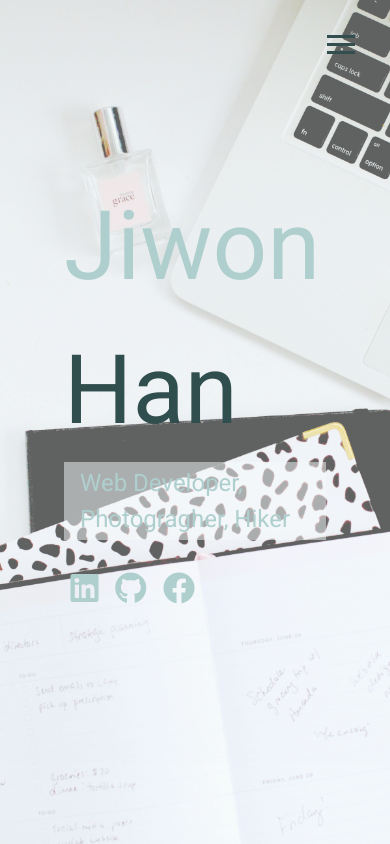
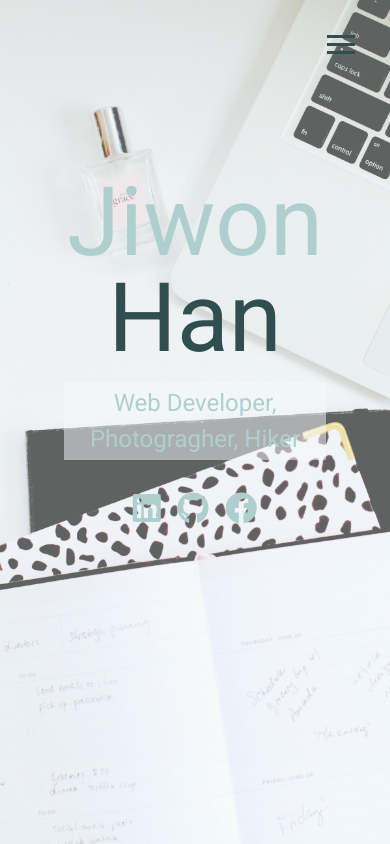
Before and after one commit to jiwon-seattle/my-portfolio, a website: page dist/index.html in a window 390 px wide. Drawn offline with Linux system fonts and the light colour scheme.

Commit message:
added media queries

```diff
--- a/scss/_config.scss
+++ b/scss/_config.scss
@@ -28,3 +28,29 @@ $background-opacity: 0.4;
     }
   }
 }
+
+// Media Query Mixins
+
+@mixin mediaSm {
+  @media screen and (max-width: 500px) {
+    @content;
+  }
+}
+
+@mixin mediaMd {
+  @media screen and (max-width: 768px) {
+    @content;
+  }
+}
+
+@mixin mediaLg {
+  @media screen and (min-width: 769px) and (max-width: 1170px) {
+    @content;
+  }
+}
+
+@mixin mediaXl {
+  @media screen and (min-width: 1171) {
+    @content;
+  }
+}
--- a/scss/_menu.scss
+++ b/scss/_menu.scss
@@ -22,6 +22,7 @@
     transform: rotate(180deg);
 
     .btn-line {
+      background: #fff;
       // line 1 - rotate
       &:nth-child(1) {
         transform: rotate(45deg) translate(5px, 5px);
--- /dev/null
+++ b/scss/_mobile.scss
@@ -0,0 +1,55 @@
+// widescreens
+
+@include mediaXl {
+}
+
+// desktop & laptops
+@include mediaLg {
+}
+
+// tabelts & small laptops
+@include mediaMd {
+  main {
+    align-items: center;
+    text-align: center;
+
+    .lg-heading {
+      line-height: 1;
+      margin-bottom: 1rem;
+    }
+  }
+
+  ul.menu-nav,
+  div.menu-branding {
+    float: none;
+    width: 100%;
+    min-height: 0;
+
+    &.show {
+      transform: translate3d(0, 0, 0);
+    }
+  }
+
+  .menu-nav {
+    height: 70vh;
+    transform: translate3d(-100%, 0, 0);
+    font-size: 24px;
+  }
+
+  .menu-branding {
+    height: 30vh;
+    transform: translate3d(100%, 0, 0);
+
+    .portrait {
+      width: 150px;
+      height: 150px;
+    }
+  }
+}
+
+// smartphones
+@include mediaSm {
+  main#home h1 {
+    margin-top: 10vh;
+  }
+}
--- a/scss/main.scss
+++ b/scss/main.scss
@@ -1,5 +1,6 @@
 @import "config";
 @import "menu";
+@import "mobile";
 
 @import url("https://fonts.googleapis.com/css2?family=Roboto:wght@300;400&display=swap");
 
```
Also changed, not shown: dist/css/main.css.
